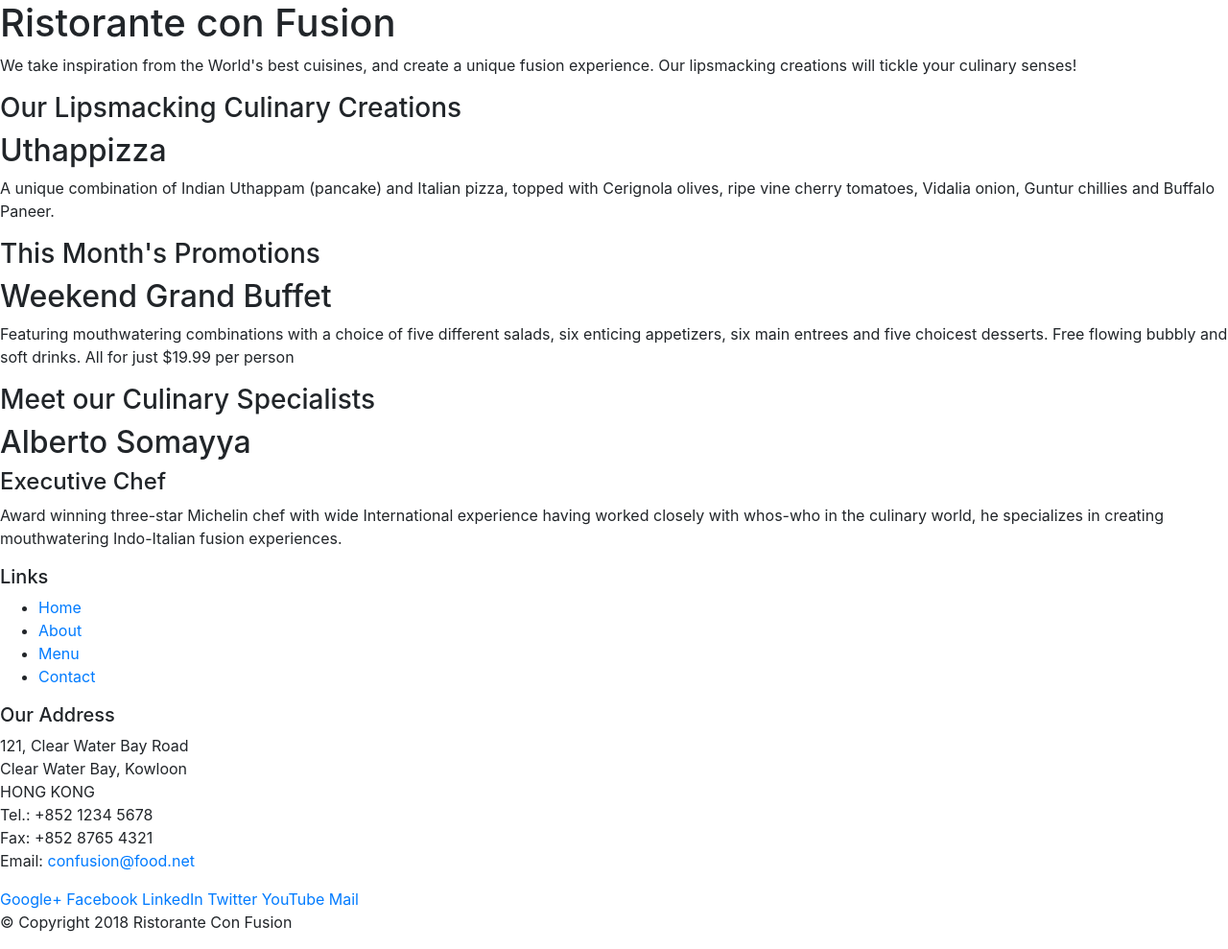
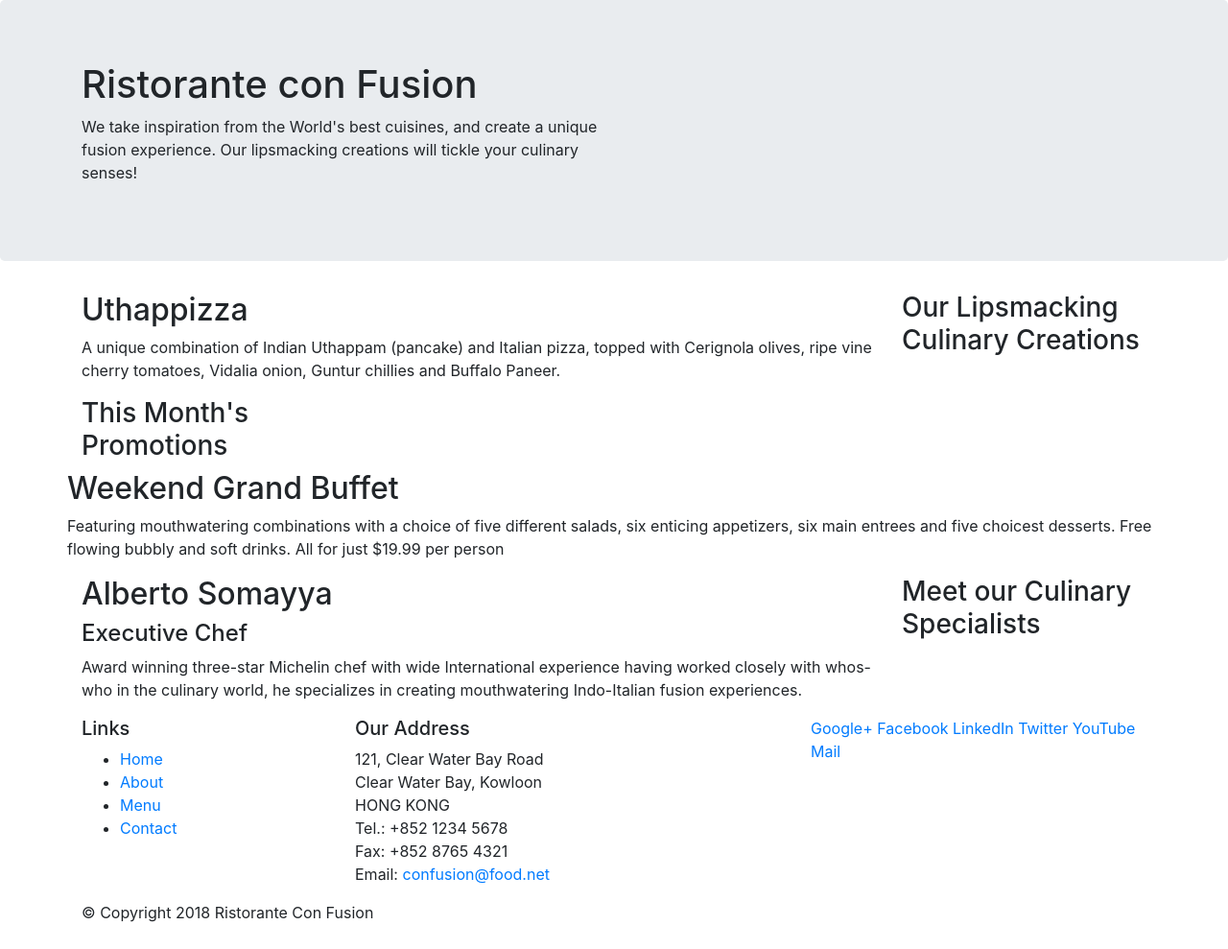
Before and after one commit to Timilehin-bello/conFusion, a website: page index.html in a window 1280 px wide. Shown: the whole page at 96% size. Drawn offline with nearby package versions, Linux system fonts and the light colour scheme.

Commit message:
grid part 1

```diff
--- a/index.html
+++ b/index.html
@@ -13,34 +13,34 @@
 </head>
 
 <body>
-
-    <header>
-        <div>
-            <div>
-                <div>
+    <header class="jumbotron">
+        <div class="container">
+            <div class="row">
+                <div class="col-12 col-sm-6">
                     <h1>Ristorante con Fusion</h1>
                     <p>We take inspiration from the World's best cuisines, and create a unique fusion experience. Our lipsmacking creations will tickle your culinary senses!</p>
                 </div>
-                <div>
+                <div class="col-12 col-sm-6">
                 </div>
             </div>
         </div>
     </header>
 
-    <div>
-        <div>
-            <div>
+
+    <div class="container">
+        <div class="row">
+            <div class="col-12 col-sm-6 order-sm-last col-md-3">
                 <h3>Our Lipsmacking Culinary Creations</h3>
             </div>
-            <div>
+            <div class="col col-sm order-sm-first col-md">
                 <h2>Uthappizza</h2>
                 <p>A unique combination of Indian Uthappam (pancake) and Italian pizza, topped with Cerignola olives, ripe vine cherry tomatoes, Vidalia onion, Guntur chillies and Buffalo Paneer.</p>
             </div>
         </div>
 
 
-        <div>
-            <div>
+        <div class="row">
+            <div class="col-12 col-sm-6 col-md-3">
                 <h3>This Month's Promotions</h3>
             </div>
             <div>
@@ -49,11 +49,11 @@
             </div>
         </div>
 
-        <div>
-            <div>
+        <div class="row">
+            <div class="col-12 col-sm-6 order-sm-last col-md-3">
                 <h3>Meet our Culinary Specialists</h3>
             </div>
-            <div>
+            <div class="col col-sm col-md order-sm-first">
                 <h2>Alberto Somayya</h2>
                 <h4>Executive Chef</h4>
                 <p>Award winning three-star Michelin chef with wide International experience having worked closely with whos-who in the culinary world, he specializes in creating mouthwatering Indo-Italian fusion experiences. </p>
@@ -62,9 +62,9 @@
     </div>
 
     <footer>
-        <div>
-            <div>
-                <div>
+        <div class="container">
+            <div class="row">
+                <div class="col-4 col-sm-2">
                     <h5>Links</h5>
                     <ul>
                         <li><a href="#">Home</a></li>
@@ -73,7 +73,7 @@
                         <li><a href="#">Contact</a></li>
                     </ul>
                 </div>
-                <div>
+                <div class="col-7 offset-1 col-sm-5">
                     <h5>Our Address</h5>
                     <address>
 		              121, Clear Water Bay Road<br>
@@ -84,7 +84,7 @@
 		              Email: <a href="mailto:confusion@food.net">confusion@food.net</a>
 		           </address>
                 </div>
-                <div>
+                <div class="col-12 col-sm-4">
                     <div>
                         <a href="http://google.com/+">Google+</a>
                         <a href="http://www.facebook.com/profile.php?id=">Facebook</a>
@@ -95,8 +95,8 @@
                     </div>
                 </div>
            </div>
-           <div>
-                <div>
+           <div class="row">
+                <div class="col-auto">
                     <p>© Copyright 2018 Ristorante Con Fusion</p>
                 </div>
            </div>
```
